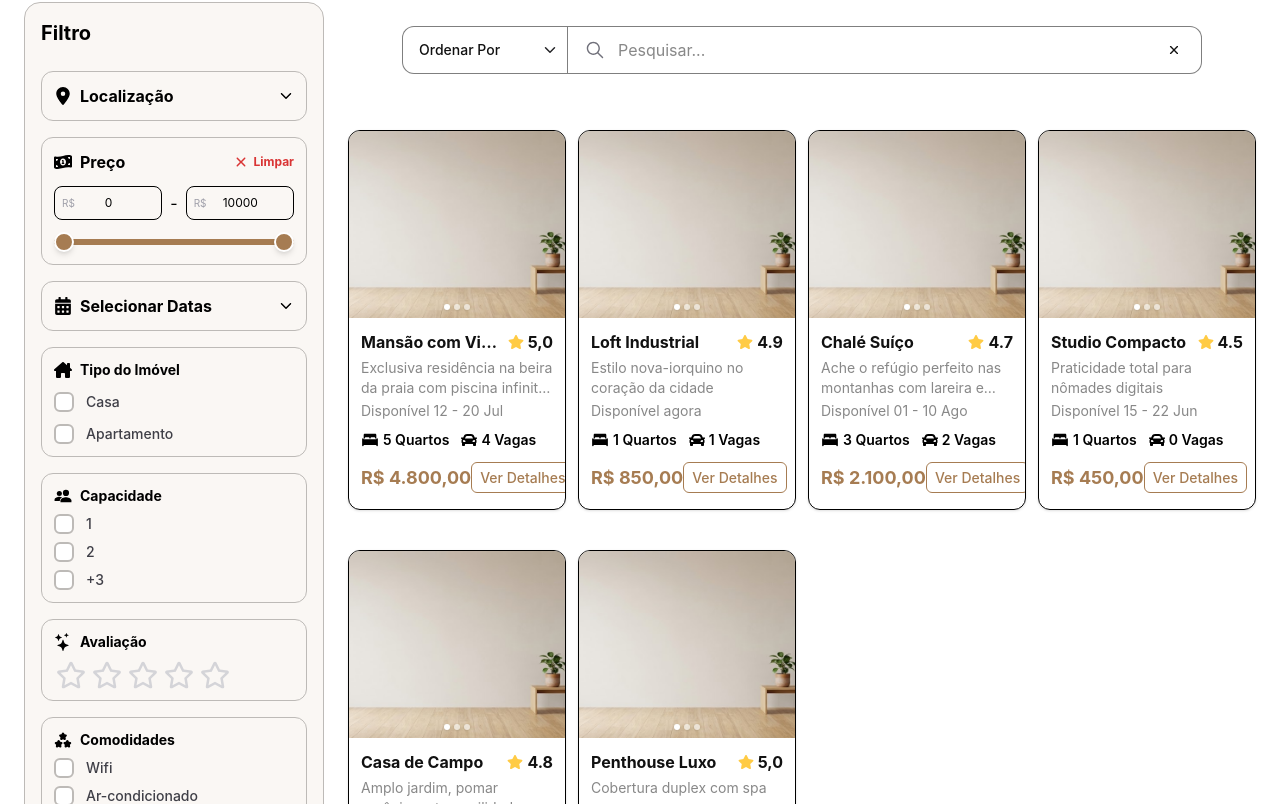
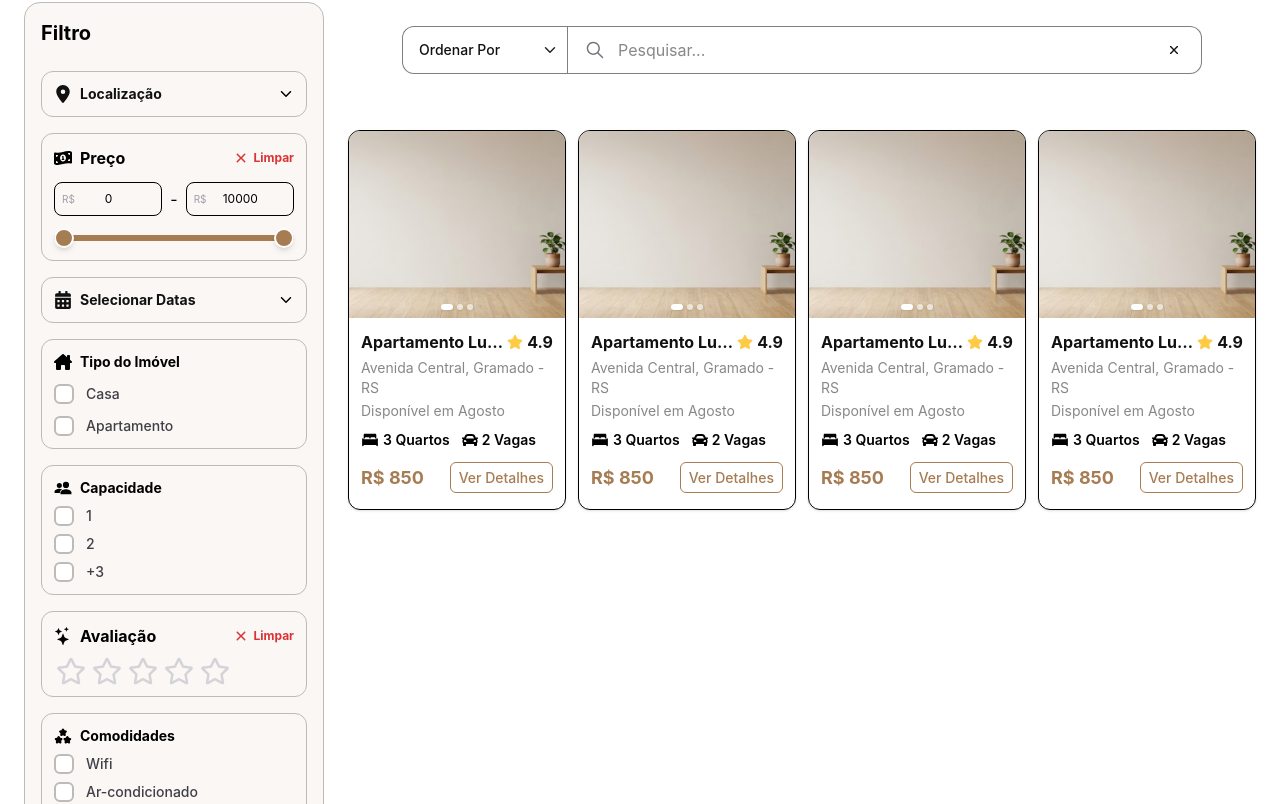
Before and after one commit to Kauasan123/Easy-Rent, a React (Vite) app: page /principal in a window 1280 px wide. Shown: the part 376-1180 px from the top of the page. Built offline with nearby package versions, Linux system fonts and the light colour scheme.

Commit message:
Finalização Filtro e Inicio Modal Aluguel

```diff
--- /dev/null
+++ b/src/Pages/ModalAluguel.jsx
@@ -0,0 +1,16 @@
+import React from 'react';
+import * as Icons from '../icons/icons.js';
+
+export function ModalDetalhes({ imovel, onClose }) {
+  if (!imovel) return null;
+
+  return (
+    <div className="fixed inset-0 z-[999] flex items-center justify-center bg-black/60 backdrop-blur-sm p-4">
+      <div className="bg-white w-full max-w-5xl h-[90vh] rounded-2xl relative overflow-y-auto p-8">
+
+      </div>
+    </div>
+  );
+}
+
+export default ModalDetalhes;
--- a/src/Pages/Principal.jsx
+++ b/src/Pages/Principal.jsx
@@ -4,6 +4,8 @@ import Footer from '../components/Footer.jsx';
 import CheckBox from '../components/CheckBox.jsx';
 import Stepper from '../components/Stepper.jsx';
 import Calendario from '../components/Calendario.jsx';
+import CardsImoveis from '../components/CardsImoveis.jsx';
+import ModalAluguel from './ModalAluguel.jsx'
 import Hero from '../assets/TelaPrincipal/MiniHero.jpg';
 import * as Icons from '../icons/icons.js';
 import * as Slider from '@radix-ui/react-slider';
@@ -11,73 +13,87 @@ import * as Slider from '@radix-ui/react-slider';
 const imoveis = [
   {
     id: 1,
-    titulo: "Mansão com Vista Mar",
-    subtitulo: "Exclusiva residência na beira da praia com piscina infinita e deck privativo",
-    imagem: Hero,
-    nota: "5,0",
-    disponibilidade: "Disponível 12 - 20 Jul",
-    quartos: 5,
-    vagas: 4,
-    preco: "4.800,00"
+    titulo: "Apartamento Luxo Gramado",
+    subtitulo: "Avenida Central, Gramado - RS",
+    nota: "4.9",
+    preco: "850",
+    quartos: 3,
+    vagas: 2,
+    disponibilidade: "Disponível em Agosto",
+    imagens: [
+      Hero,
+      Hero,
+      Hero
+    ],
+    tipo: "Apartamento",
+    banheiros: 2,
+    area: 110,
+    temPiscina: true,
+    aceitaPet: true
   },
   {
     id: 2,
-    titulo: "Loft Industrial",
-    subtitulo: "Estilo nova-iorquino no coração da cidade",
-    imagem: Hero,
+    titulo: "Apartamento Luxo Gramado",
+    subtitulo: "Avenida Central, Gramado - RS",
     nota: "4.9",
-    disponibilidade: "Disponível agora",
-    quartos: 1,
-    vagas: 1,
-    preco: "850,00"
+    preco: "850",
+    quartos: 3,
+    vagas: 2,
+    disponibilidade: "Disponível em Agosto",
+    imagens: [
+      Hero,
+      Hero,
+      Hero
+    ],
+    tipo: "Apartamento",
+    banheiros: 2,
+    area: 110,
+    temPiscina: true,
+    aceitaPet: true
   },
   {
     id: 3,
-    titulo: "Chalé Suíço",
-    subtitulo: "Ache o refúgio perfeito nas montanhas com lareira e vista para o vale nevado",
-    imagem: Hero,
-    nota: "4.7",
-    disponibilidade: "Disponível 01 - 10 Ago",
+    titulo: "Apartamento Luxo Gramado",
+    subtitulo: "Avenida Central, Gramado - RS",
+    nota: "4.9",
+    preco: "850",
     quartos: 3,
     vagas: 2,
-    preco: "2.100,00"
+    disponibilidade: "Disponível em Agosto",
+    imagens: [
+      Hero,
+      Hero,
+      Hero
+    ],
+    tipo: "Apartamento",
+    banheiros: 2,
+    area: 110,
+    temPiscina: true,
+    aceitaPet: true
   },
   {
     id: 4,
-    titulo: "Studio Compacto",
-    subtitulo: "Praticidade total para nômades digitais",
-    imagem: Hero,
-    nota: "4.5",
-    disponibilidade: "Disponível 15 - 22 Jun",
-    quartos: 1,
-    vagas: 0,
-    preco: "450,00"
-  },
-  {
-    id: 5,
-    titulo: "Casa de Campo",
-    subtitulo: "Amplo jardim, pomar orgânico e tranquilidade absoluta para toda a família descansar",
-    imagem: Hero,
-    nota: "4.8",
-    disponibilidade: "Disponível 05 - 12 Set",
-    quartos: 4,
-    vagas: 3,
-    preco: "1.250,00"
-  },
-  {
-    id: 6,
-    titulo: "Penthouse Luxo",
-    subtitulo: "Cobertura duplex com spa",
-    imagem: Hero,
-    nota: "5,0",
-    disponibilidade: "Disponível 20 - 30 Dez",
+    titulo: "Apartamento Luxo Gramado",
+    subtitulo: "Avenida Central, Gramado - RS",
+    nota: "4.9",
+    preco: "850",
     quartos: 3,
     vagas: 2,
-    preco: "7.900,00"
-  }
+    disponibilidade: "Disponível em Agosto",
+    imagens: [
+      Hero,
+      Hero,
+      Hero
+    ],
+    tipo: "Apartamento",
+    banheiros: 2,
+    area: 110,
+    temPiscina: true,
+    aceitaPet: true
+  },
 ];
 
-// 1. Mova a função StarRating para fora
+// Função StarRating
 function StarRating({ value, onChange }) {
   const [hover, setHover] = useState(null);
 
@@ -87,21 +103,18 @@ function StarRating({ value, onChange }) {
         const starValue = index + 1;
         return (
           <div key={index} className="relative flex cursor-pointer">
-            {/* Metade Esquerda */}
             <div
               className="w-2.5 h-5 z-10"
               onMouseEnter={() => setHover(starValue - 0.5)}
               onMouseLeave={() => setHover(null)}
               onClick={() => onChange(starValue - 0.5)}
             />
-            {/* Metade Direita */}
             <div
               className="w-2.5 h-5 z-10"
               onMouseEnter={() => setHover(starValue)}
               onMouseLeave={() => setHover(null)}
               onClick={() => onChange(starValue)}
             />
-            {/* Ícones */}
             <div className="absolute inset-0">
               {(hover || value) >= starValue ? (
                 <Icons.FaStar className="text-icone-estrela" size={30} />
@@ -119,8 +132,21 @@ function StarRating({ value, onChange }) {
 }
 
 export default function Principal() {
+  //Função Modal Aluguel
+  const [imovelSelecionado, setImovelSelecionado] = useState(null);
+
   // Função Abrir e Fechar Cards
-  const [aberto, setAberto] = useState("");
+  const [calendarioAberto, setCalendarioAberto] = useState(false);
+  const [localizacaoAberta, setLocalizacaoAberta] = useState(false);
+
+  // Função troca de Pagina
+  const [paginaAtual, setPaginaAtual] = useState(1);
+  const itensPorPagina = 12;
+
+  const indiceUltimoItem = paginaAtual * itensPorPagina;
+  const indicePrimeiroItem = indiceUltimoItem - itensPorPagina;
+  const imoveisExibidos = imoveis.slice(indicePrimeiroItem, indiceUltimoItem);
+  const totalPaginas = Math.ceil(imoveis.length / itensPorPagina);
 
   // Função Avaliação
   const [rating, setRating] = useState(0);
@@ -145,7 +171,7 @@ export default function Principal() {
         <Header />
       </header>
 
-      <main className="">
+      <main className="min-h-[80vh] flex flex-col justify-between">
         {/* Mini Hero Section */}
         <section className="">
           <div className="relative w-full h-72 overflow-hidden rounded-xl p-10 pt-5">
@@ -183,14 +209,15 @@ export default function Principal() {
             </div>
 
             {/* Seção Localização */}
-            <div className="border border-borda-cards rounded-xl overflow-hidden">
-              <button onClick={() => setAberto(aberto === 'localizacao' ? '' : 'localizacao')} className="w-full flex items-center justify-between p-3 transition-colors">
-                <div className="flex items-center gap-2 font-bold">
+            <div className="border border-borda-cards rounded-xl overflow-hidden bg-fundo-cards">
+              <button onClick={() => setLocalizacaoAberta(!localizacaoAberta)} className="w-full flex items-center justify-between p-3 transition-colors hover:bg-zinc-50">
+                <div className="flex items-center gap-2 font-bold text-sm text-preto-texto-principal">
                   <Icons.FaLocationDot size={18} /> Localização
                 </div>
-                <Icons.IoIosArrowDown className={`transition-transform ${aberto === 'localizacao' ? 'rotate-180' : ''}`} />
+                <Icons.IoIosArrowDown className={`transition-transform duration-300 ${localizacaoAberta ? 'rotate-180' : ''}`} />
               </button>
-              <div className={`transition-all duration-300 ease-in-out overflow-hidden ${aberto === 'localizacao' ? 'max-h-40 opacity-100' : 'max-h-0 opacity-0'}`}>
+
+              <div className={`transition-all duration-300 ease-in-out overflow-hidden ${localizacaoAberta ? 'max-h-40 opacity-100' : 'max-h-0 opacity-0'}`}>
                 <div className="px-3 pb-3 pt-0">
                   <input type="text" placeholder="Escreva aonde deseja procurar..." className="w-full p-2 border border-borda-cards rounded-lg text-sm outline-none focus:border-beje-principal bg-white" />
                 </div>
@@ -240,16 +267,18 @@ export default function Principal() {
             </div>
 
             {/* Seção Data */}
-            <div className="border border-borda-cards rounded-xl overflow-hidden">
-              <button onClick={() => setAberto(aberto === 'calendario' ? null : 'calendario')} className="w-full flex items-center justify-between p-3 transition-colors">
-                <div className="flex items-center gap-2 font-bold">
+            <div className="border border-borda-cards rounded-xl overflow-hidden bg-fundo-cards">
+              <button onClick={() => setCalendarioAberto(!calendarioAberto)} className="w-full flex items-center justify-between p-3 transition-colors hover:bg-zinc-50">
+                <div className="flex items-center gap-2 font-bold text-sm text-preto-texto-principal">
                   <Icons.FaCalendarAlt size={18} /> Selecionar Datas
                 </div>
-                <Icons.IoIosArrowDown className={`transition-transform duration-300 ${aberto === 'calendario' ? 'rotate-180' : ''}`}/>
+                <Icons.IoIosArrowDown className={`transition-transform duration-300 ${calendarioAberto ? 'rotate-180' : ''}`} />
               </button>
 
-              <div className={`transition-all duration-300 overflow-hidden ${aberto === 'calendario' ? 'max-h-[500px] opacity-100 p-3 border-t border-zinc-100' : 'max-h-0 opacity-0 invisible'}`}>
-                <Calendario />
+              <div className={`transition-all duration-300 overflow-hidden ${calendarioAberto ? 'max-h-[500px] opacity-100 border-t border-zinc-100' : 'max-h-0 opacity-0 invisible'}`}>
+                <div className="p-3">
+                  <Calendario />
+                </div>
               </div>
             </div>
 
@@ -276,8 +305,14 @@ export default function Principal() {
 
             {/* Seção Avaliação */}
             <div className="flex flex-col gap-2 p-3 border border-borda-cards rounded-xl">
-              <div className="flex items-center gap-2 font-bold text-sm">
-                <Icons.BsStars size={18} /> Avaliação
+              <div className='flex flex-row justify-between'>
+                <div className="flex items-center gap-2 font-bold">
+                  <Icons.BsStars size={18} /> Avaliação
+                </div>
+                <button onClick={() => { setRange([0, 10000]); setRating(0); }} className="text-vermelho-cancelar text-xs font-bold hover:underline flex flex-row text-center items-center">
+                  <Icons.IoIosClose className='text-vermelho-cancelar' size={24} />
+                  Limpar
+                </button>
               </div>
               <div className='flex items-center justify-start pl-0.5 pb-2'>
                 <StarRating value={rating} onChange={(val) => setRating(val)} />
@@ -351,71 +386,54 @@ export default function Principal() {
 
             {/* Grid de Imoveis */}
             <article className="grid-de-imoveis grid grid-cols-1 md:grid-cols-2 xl:grid-cols-4 gap-x-3 2xl:gap-x-6 gap-y-10">
-              {imoveis.map((imovel) => (
-                <div key={imovel.id} className='relative border h-[380px] 2xl:h-[420px] w-full max-w-[280px] 2xl:max-w-[300px] mx-auto rounded-xl overflow-hidden shadow-sm flex flex-col'>
-                  <div className='relative h-[50%] w-full overflow-hidden group'>
-                    <img src={imovel.imagem} alt={imovel.titulo} className='w-full h-full object-cover transition-transform duration-300 hover:scale-110' />
-                    <div className="absolute inset-0 flex items-center justify-between px-2 opacity-0 group-hover:opacity-100 transition-opacity pointer-events-none">
-                      <button className="bg-white/70 p-1 rounded-full hover:bg-white text-preto-texto-principal pointer-events-auto">
-                        <Icons.IoIosArrowBack />
-                      </button>
-                      <button className="bg-white/70 p-1 rounded-full hover:bg-white text-preto-texto-principal pointer-events-auto">
-                        <Icons.IoIosArrowForward />
-                      </button>
-                    </div>
-                    <div className="absolute bottom-2 w-full flex justify-center gap-1 pointer-events-none">
-                      <div className="w-1.5 h-1.5 rounded-full bg-white shadow-sm"></div>
-                      <div className="w-1.5 h-1.5 rounded-full bg-white/60 shadow-sm"></div>
-                      <div className="w-1.5 h-1.5 rounded-full bg-white/60 shadow-sm"></div>
-                    </div>
-                  </div>
-
-                  <div className="p-3 2xl:p-4 flex-1 flex flex-col justify-between">
-                    <div>
-                      <div className='flex flex-row items-center justify-between mb-1 gap-1'>
-                        <span className="text-base 2xl:text-lg font-bold text-preto-texto-principal truncate">{imovel.titulo}</span>
-                        <div className='flex flex-row items-center shrink-0'>
-                          <Icons.FaStar className='text-icone-estrela' size={16} />
-                          <span className='text-base 2xl:text-lg font-bold ml-1 text-preto-texto-principal'>{imovel.nota}</span>
-                        </div>
-                      </div>
-                      <div className='leading-tight min-h-[2.5rem] 2xl:min-h-[3rem]'>
-                        <p className='text-sm 2xl:text-base text-preto-texto-principal/50 line-clamp-2'>
-                          {imovel.subtitulo}
-                        </p>
-                      </div>
-                      <div>
-                        <span className='text-sm 2xl:text-base text-preto-texto-principal/50'>{imovel.disponibilidade}</span>
-                      </div>
-                    </div>
-
-                    <div className='flex gap-3 2xl:gap-5 my-2'>
-                      <div className='flex flex-row items-center gap-1 shrink-0'>
-                        <Icons.IoIosBed className='text-preto-principal' size={18} />
-                        <span className='text-sm 2xl:text-base font-semibold text-preto-principal'>{imovel.quartos} Quartos</span>
-                      </div>
-                      <div className='flex flex-row items-center gap-1 shrink-0'>
-                        <Icons.FaCar className='text-preto-principal' size={16} />
-                        <span className='text-sm 2xl:text-base font-semibold text-preto-principal'>{imovel.vagas} Vagas</span>
-                      </div>
-                    </div>
-
-                    <div className='flex flex-row items-center justify-between pt-1 pb-1'>
-                      <div className='flex items-center shrink-0'>
-                        <span className="text-lg text-beje-principal font-bold whitespace-nowrap">R$ {imovel.preco}</span>
-                      </div>
-                      <a href="#" className='text-beje-principal border border-beje-principal rounded-md text-[14px] py-1 px-2 2xl:py-1.5 2xl:px-4 hover:bg-botao-branco-apertado transition-all font-medium whitespace-nowrap active:scale-95'>
-                        Ver Detalhes
-                      </a>
-                    </div>
-                  </div>
+              {imoveisExibidos.map((imovel) => (
+                <div key={imovel.id} onClick={() => setImovelSelecionado(imovel)} className="cursor-pointer">
+                  <CardsImoveis imovel={imovel} />
                 </div>
               ))}
             </article>
 
-            {/* PARTE INFERIOR: PAGINAÇÃO */}
-            <div className="paginacao w-full flex justify-center py-10">
-              {/* Os números das páginas (1, 2, 3...) entram aqui */}
+            {/* Tela Flutuante (ModalAluguel) */}
+            {imovelSelecionado && (
+              <ModalAluguel imovel={imovelSelecionado} onClose={() => setImovelSelecionado(null)}/>
+            )}
+
+            {/* Seção Paginação */}
+            <div className="mt-auto py-12 flex items-center justify-center gap-4 select-none">
+              <button
+                onClick={() => setPaginaAtual(prev => Math.max(prev - 1, 1))}
+                disabled={paginaAtual === 1}
+                className="flex items-center gap-1 text-cinza-texto-secundario hover:text-preto-principal transition-colors text-sm font-medium group disabled:opacity-30 disabled:cursor-not-allowed">
+                <Icons.IoIosArrowBack size={16} className="transition-transform group-hover:-translate-x-1" />
+                Anterior
+              </button>
+
+              <div className="flex items-center gap-2">
+                {Array.from({ length: totalPaginas }, (_, i) => i + 1).map((numero) => {
+                  if (numero === 1 || numero === totalPaginas || (numero >= paginaAtual - 1 && numero <= paginaAtual + 1)) {
+                    return (
+                      <button key={numero} onClick={() => setPaginaAtual(numero)} className={`w-8 h-8 flex items-center justify-center rounded-md text-sm transition-colors ${paginaAtual === numero ? 'bg-beje-principal text-white font-bold shadow-sm' : 'border border-borda-cards text-preto-principal font-medium hover:bg-fundo-cards'}`}>
+                        {numero}
+                      </button>
+                    );
+                  }
+
+                  if (numero === paginaAtual + 2 || numero === paginaAtual - 2) {
+                    return (
+                      <div key={numero} className="w-8 h-8 flex items-center justify-center border border-borda-cards text-cinza-texto-secundario rounded-md text-sm italic">
+                        ...
+                      </div>
+                    );
+                  }
+
+                  return null;
+                })}
+              </div>
+
+              <button onClick={() => setPaginaAtual(prev => Math.min(prev + 1, totalPaginas))} disabled={paginaAtual === totalPaginas} className="flex items-center gap-1 text-preto-principal hover:text-beje-principal transition-colors text-sm font-medium group disabled:opacity-30 disabled:cursor-not-allowed">
+                Próximo
+                <Icons.IoIosArrowForward size={16} className="transition-transform group-hover:translate-x-1" />
+              </button>
             </div>
           </main>
         </section >
--- /dev/null
+++ b/src/components/CardsImoveis.jsx
@@ -0,0 +1,90 @@
+import React, { useState } from 'react';
+import * as Icons from '../icons/icons.js';
+
+export function CardsImoveis({ imovel }) {
+  const [fotoAtual, setFotoAtual] = useState(0);
+
+  const listaImagens = imovel.imagens || [imovel.imagem];
+
+  const proximaFoto = (e) => {
+    e.preventDefault();
+    e.stopPropagation();
+    setFotoAtual((prev) => (prev === listaImagens.length - 1 ? 0 : prev + 1));
+  };
+
+  const fotoAnterior = (e) => {
+    e.preventDefault();
+    e.stopPropagation();
+    setFotoAtual((prev) => (prev === 0 ? listaImagens.length - 1 : prev - 1));
+  };
+
+  return (
+    <div className='relative border h-[380px] 2xl:h-[420px] w-full max-w-[280px] 2xl:max-w-[300px] mx-auto rounded-xl overflow-hidden shadow-sm flex flex-col'>
+      <div className='relative h-[50%] w-full overflow-hidden group'>
+        <img src={listaImagens[fotoAtual]} alt={imovel.titulo} className='w-full h-full object-cover transition-transform duration-300 hover:scale-110' />
+        {listaImagens.length > 1 && (
+          <div className="absolute inset-0 flex items-center justify-between px-2 opacity-0 group-hover:opacity-100 transition-opacity">
+            <button onClick={fotoAnterior} className="bg-white/70 p-1 rounded-full hover:bg-white text-preto-texto-principal transition-all active:scale-90">
+              <Icons.IoIosArrowBack size={18} />
+            </button>
+            <button
+              onClick={proximaFoto}
+              className="bg-white/70 p-1 rounded-full hover:bg-white text-preto-texto-principal transition-all active:scale-90"
+            >
+              <Icons.IoIosArrowForward size={18} />
+            </button>
+          </div>
+        )}
+
+        {/* Indicadores (Pontinhos) */}
+        <div className="absolute bottom-2 w-full flex justify-center gap-1 pointer-events-none">
+          {listaImagens.map((_, index) => (
+            <div
+              key={index}
+              className={`w-1.5 h-1.5 rounded-full shadow-sm transition-all ${index === fotoAtual ? 'bg-white w-3' : 'bg-white/60'}`}
+            ></div>
+          ))}
+        </div>
+      </div>
+
+      {/* Info do Card (Seu código original mantido) */}
+      <div className="p-3 2xl:p-4 flex-1 flex flex-col justify-between">
+        <div>
+          <div className='flex flex-row items-center justify-between mb-1 gap-1'>
+            <span className="text-base 2xl:text-lg font-bold text-preto-texto-principal truncate">{imovel.titulo}</span>
+            <div className='flex flex-row items-center shrink-0'>
+              <Icons.FaStar className='text-icone-estrela' size={16} />
+              <span className='text-base 2xl:text-lg font-bold ml-1 text-preto-texto-principal'>{imovel.nota}</span>
+            </div>
+          </div>
+          <div className='leading-tight min-h-[2.5rem] 2xl:min-h-[3rem]'>
+            <p className='text-sm 2xl:text-base text-preto-texto-principal/50 line-clamp-2'>{imovel.subtitulo}</p>
+          </div>
+          <div>
+            <span className='text-sm 2xl:text-base text-preto-texto-principal/50'>{imovel.disponibilidade}</span>
+          </div>
+        </div>
+
+        <div className='flex gap-3 2xl:gap-5 my-2'>
+          <div className='flex flex-row items-center gap-1 shrink-0'>
+            <Icons.IoIosBed className='text-preto-principal' size={18} />
+            <span className='text-sm 2xl:text-base font-semibold text-preto-principal'>{imovel.quartos} Quartos</span>
+          </div>
+          <div className='flex flex-row items-center gap-1 shrink-0'>
+            <Icons.FaCar className='text-preto-principal' size={16} />
+            <span className='text-sm 2xl:text-base font-semibold text-preto-principal'>{imovel.vagas} Vagas</span>
+          </div>
+        </div>
+
+        <div className='flex flex-row items-center justify-between pt-1 pb-1'>
+          <span className="text-lg text-beje-principal font-bold whitespace-nowrap">R$ {imovel.preco}</span>
+          <a href="#" className='text-beje-principal border border-beje-principal rounded-md text-[14px] py-1 px-2 2xl:py-1.5 2xl:px-4 hover:bg-botao-branco-apertado transition-all font-medium whitespace-nowrap active:scale-95'>
+            Ver Detalhes
+          </a>
+        </div>
+      </div>
+    </div>
+  );
+}
+
+export default CardsImoveis;
```
Also changed, not shown: src/Calendario.css (deleted, +0 -36 lines), src/components/Calendario.jsx (+37 -1 lines).
